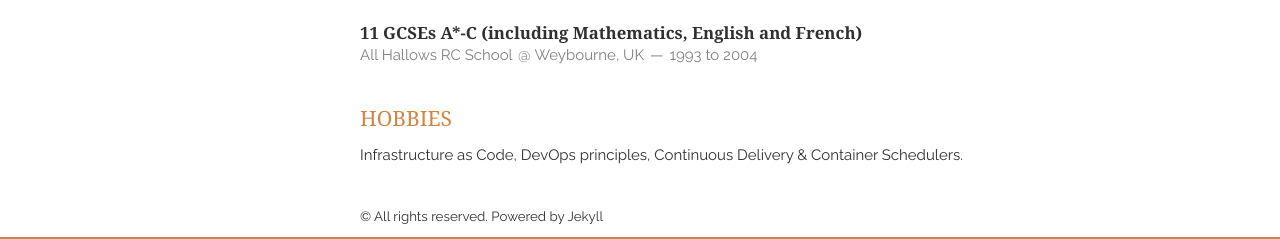
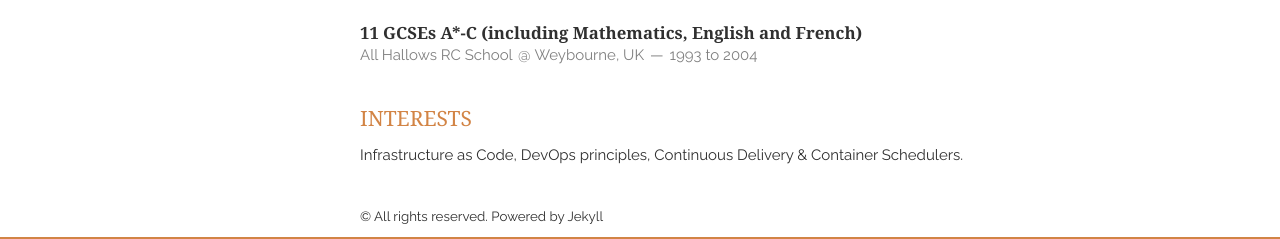
Before and after one commit to swade1987/resume, a Jekyll site: the page built from index.html, in a window 1280 px wide. Shown: the part 1408-1647 px from the top of the page. Built offline with Jekyll 4.4.1, drawn with Linux system fonts in a browser that asks for light colours; nearby versions of some CDN libraries; Markdown is read by kramdown in place of the engine named in the settings; the list of posts is cut into pages by our own code.

Commit message:
changing hobbies to interests

```diff
--- a/_includes/interests.html
+++ b/_includes/interests.html
@@ -1,5 +1,5 @@
 <section class="thirteen columns">
-    <h1>Hobbies</h1>
+    <h1>Interests</h1>
     <article>
         <p>Infrastructure as Code, DevOps principles, Continuous Delivery & Container Schedulers.</p>
     </article>
```
